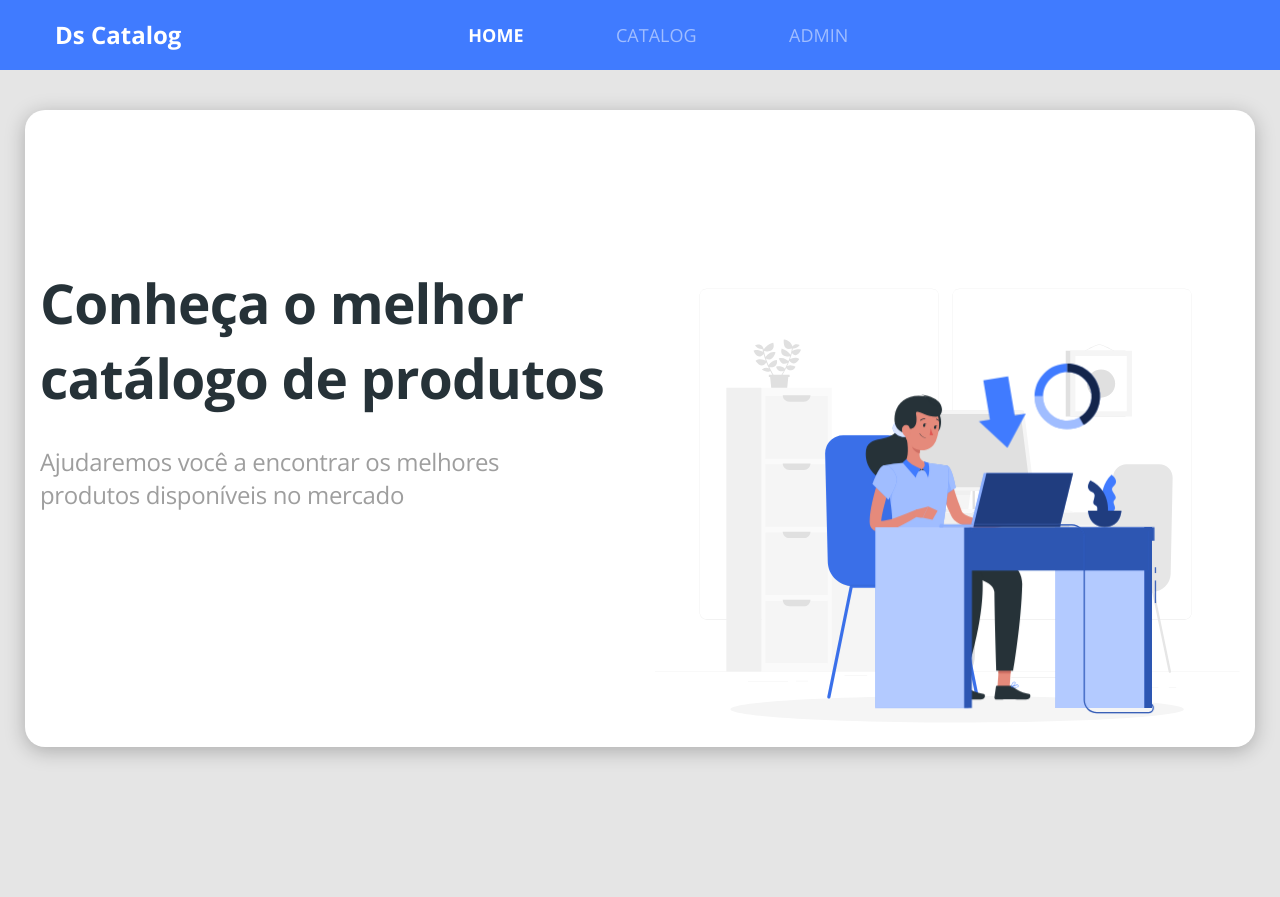
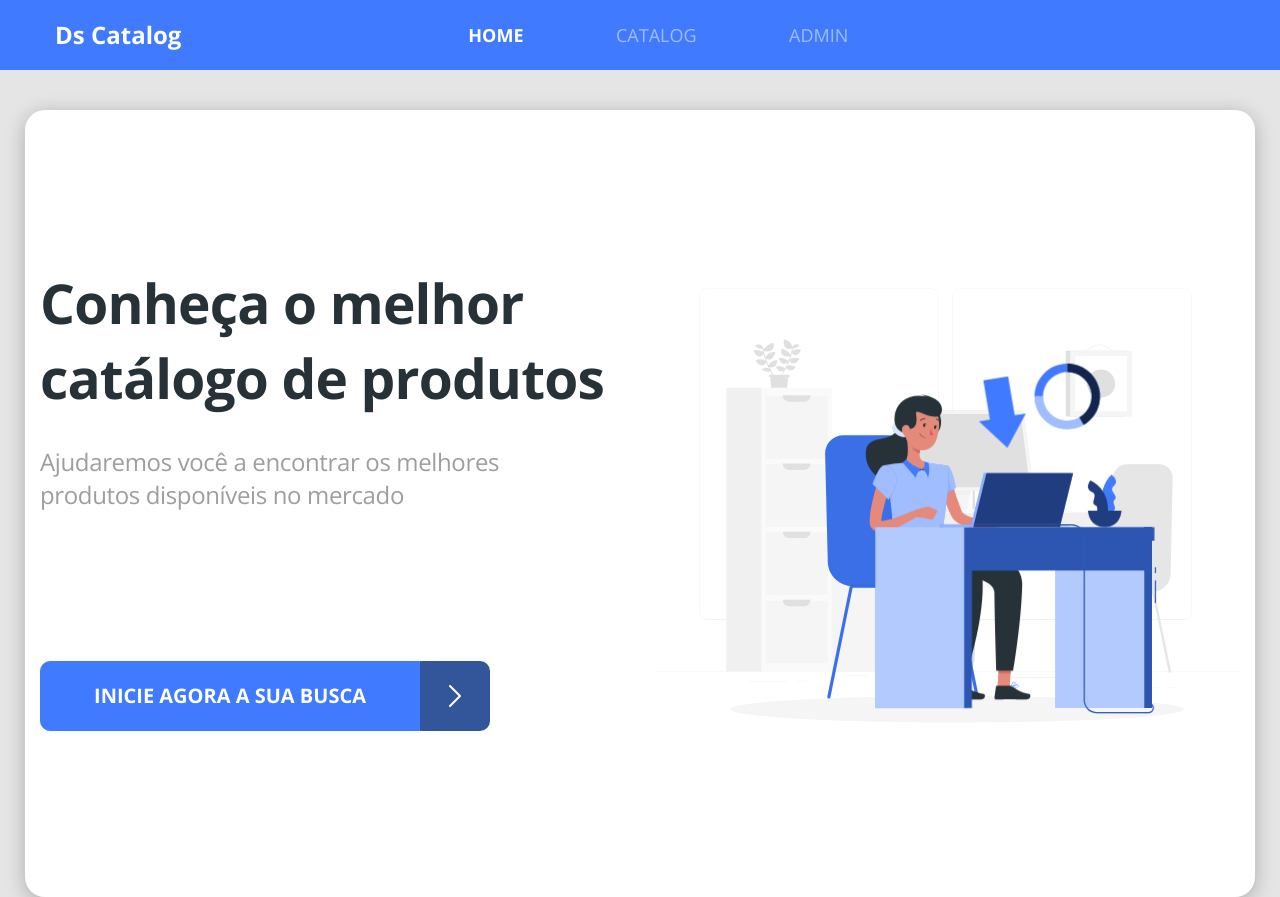
Before and after one commit to TiagoBorborema/dscatalog-bc, a React (Create React App) app in the folder front-web/: page / in a window 1280 px wide. Before the commit the page ends 800 px from the top, so only its background shows below. Built offline with nearby package versions, Linux system fonts and the light colour scheme.

Commit message:
finish home page

```diff
--- /dev/null
+++ b/front-web/src/core/components/Buttonicon/index.tsx
@@ -0,0 +1,20 @@
+import React from 'react';
+import {ReactComponent as ArrowIcon} from '../../assets/images/arrow.svg';
+import './styles.scss';
+
+type Props = {
+    text: string;
+}
+
+const ButtonIcon = ({text} :Props) =>(
+    <div className="d-flex">
+        <button className="btn btn-primary btn-icon">
+        <h5>{text}</h5>
+    </button>
+    <div className="btn-icon-content">
+        <ArrowIcon />
+    </div>
+</div>
+);
+
+export default ButtonIcon;
--- /dev/null
+++ b/front-web/src/core/components/Buttonicon/styles.scss
@@ -0,0 +1,15 @@
+.btn-icon{
+height:70px;
+width: 380px;
+border-radius: 10px 0 0 10px;
+text-transform: uppercase;
+}
+
+.btn-icon-content{
+    background-color: #33569b;
+    width:70px;
+    border-radius: 0 10px 10px 0;
+    display:flex;
+    align-items: center;
+    justify-content: center;
+}
--- a/front-web/src/pages/Home/index.tsx
+++ b/front-web/src/pages/Home/index.tsx
@@ -1,6 +1,8 @@
 import React from 'react';
 import './styles.scss';
 import {ReactComponent as MainImage} from '../../core/assets/images/main-image.svg';
+import ButtonIcon from '../../core/components/Buttonicon';
+import {Link} from 'react-router-dom';
 const Home = ()=> (
     <div className="home-container">
         <div className="row home-content">
@@ -11,6 +13,9 @@
             <p className="text-subtitle">
                 Ajudaremos você a encontrar os melhores <br /> produtos disponíveis no mercado
             </p>
+            <Link to="/catalog">
+            <ButtonIcon text="Inicie agora a sua busca"/>
+            </Link>
             </div>
             <div className="col-6">
                 <MainImage className="main-image" />
--- a/front-web/src/pages/Home/styles.scss
+++ b/front-web/src/pages/Home/styles.scss
@@ -10,7 +10,7 @@
     box-shadow: 0px 4px 20px rgba(0, 0, 0, 0.25);
     border-radius: 20px;
     padding-top: 155px;
-
+    padding-bottom: 150px;
 }
 
 .text-title{
@@ -25,6 +25,7 @@
     letter-spacing: -0.015em;
     margin-top:30px;
     color:#9E9E9E;
+    margin-bottom: 150px;
 }
 
 .home-text{
```
Also changed, not shown: front-web/src/core/assets/images/arrow.svg (added).
